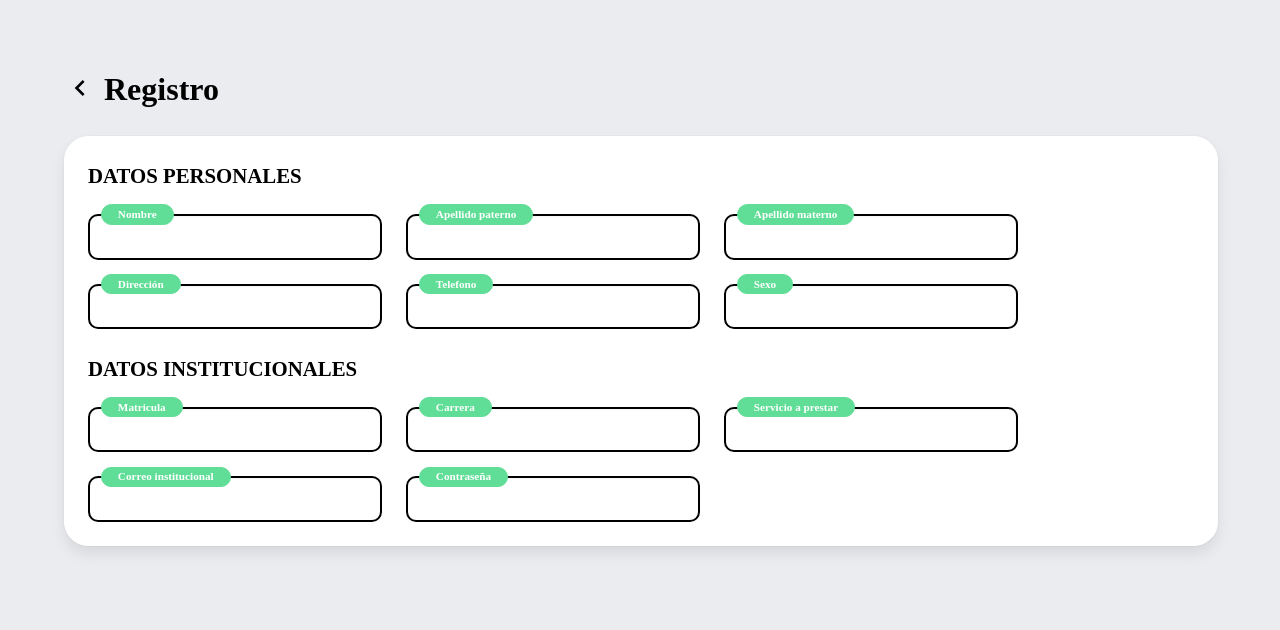
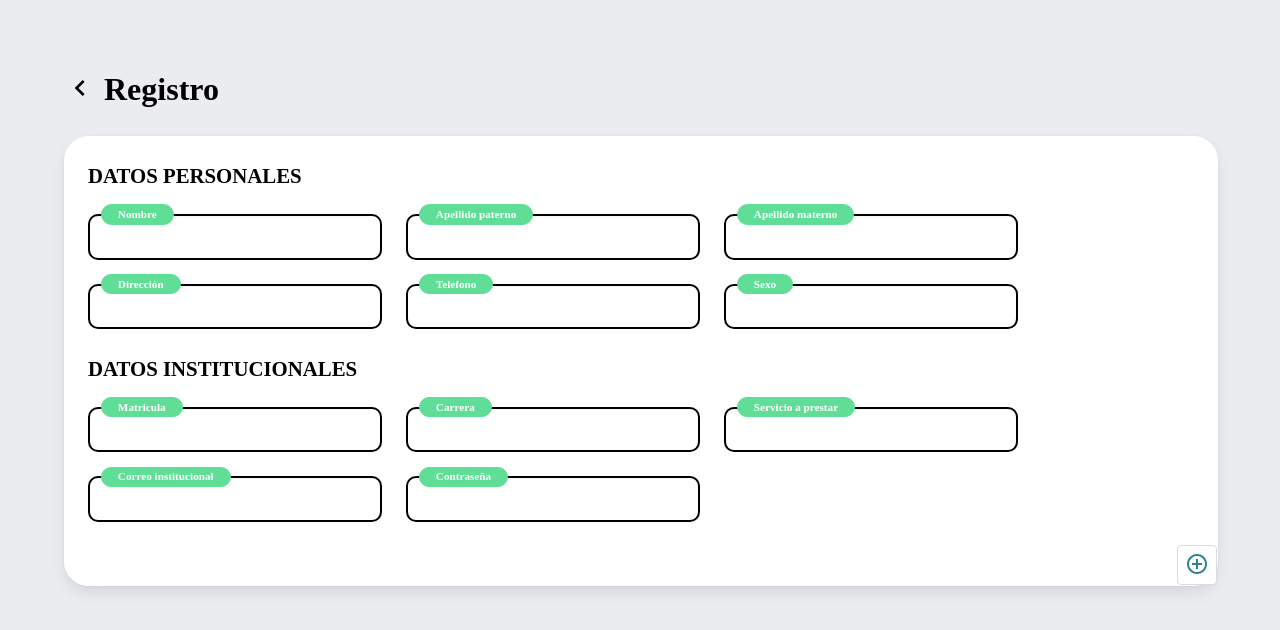
Before and after one commit to sandyCortes/ccai-manager, a React (Create React App) app: page /register in a window 1280 px wide. Shown: the top 630 px of the page. Built offline with nearby package versions, Linux system fonts and the light colour scheme; a web font is replaced by a local one.

Commit message:
Creacion de boton agregar en registro, primera parte

```diff
--- a/src/views/Register.js
+++ b/src/views/Register.js
@@ -59,6 +59,17 @@ const Register = () => {
                 </div>
           </div>
         </div>
+        <div className="buttons has-addons is-right">
+          <p className="control has-icon-right">
+            <button className="button">
+              <span className="icon is-medium">
+                <span className="icon is-right">
+                  <i className="mdi mdi-plus-circle-outline icon-blue"></i>
+                </span>
+              </span>
+            </button>
+          </p>
+        </div>
       </CardComponent>
      </div>
    )
```
